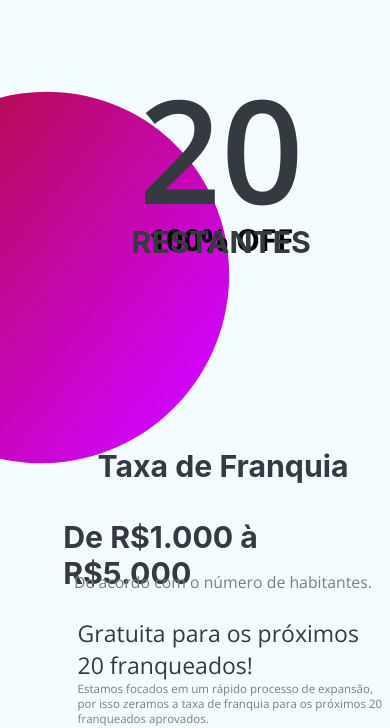
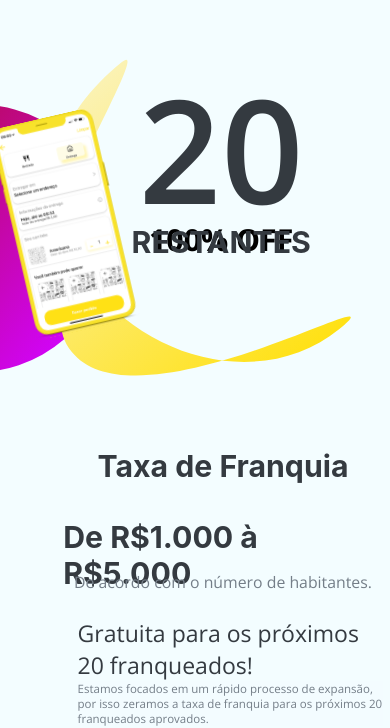
Before and after one commit to LostTechSoftware/fe_franchieses, a Next.js app: page / in a window 390 px wide. Shown: the part 2899-3627 px from the top of the page. Built offline with nearby package versions, Linux system fonts and the light colour scheme.

Commit message:
fix franchiseFee assets

```diff
--- a/components/FranchiseFee/index.js
+++ b/components/FranchiseFee/index.js
@@ -5,7 +5,23 @@ export default function FranchiseFee() {
   return (
     <section>
       <div className={styles.franchiseoff}>
-        <img className={styles.elipse} src="images/ElipseFranchieseFee.svg" alt="ElipseFranchieseFee.svg"/>
+        <div className={styles.cellPhoneBox}>
+          <img
+            className={styles.cellPhone}
+            src="images/cellphonethumb.svg"
+            alt="Cell phone"
+          />
+          <img
+            className={styles.elipse}
+            src="images/ElipseFranchieseFee.svg"
+            alt="ElipseFranchieseFee"
+          />
+          <img
+            className={styles.yellowFade}
+            src="images/yellowFade.svg"
+            alt="Yellow fade"
+          />
+        </div>
         <div className={styles.leftText}>
           <text className={styles.off}>100% OFF</text>
           <text className={styles.franchisenumber}>20</text>
--- a/components/FranchiseFee/styles.module.css
+++ b/components/FranchiseFee/styles.module.css
@@ -96,6 +96,7 @@
   font-size: 1.6rem;
   text-align: left;
   color: #747e88;
+  background-color: #f3fdffbf;
 }
 .scrollButton {
   width: fit-content;
@@ -104,11 +105,35 @@
   max-width: 137px;
 }
 /*IMAGES*/
-.elipse{
-  float: left;
+.cellPhoneBox {
   position: absolute;
-  left: -30.0rem;
-  top: 12.33rem;
+  top: 123px;
+  left: -10em;
+}
+.yellowFade {
+  position: absolute;
+  left: 3em;
+}
+.elipse {
+  position: absolute;
+  left: -19em;
+}
+.cellPhone {
+  position: absolute;
+  top: 9em;
+  left: 10em;
+  height: 30em;
+  transform: rotate(-13deg);
+  z-index: 1;
+}
+
+@media (max-width: 1100px) {
+  .yellowFade {
+    max-height: 58em;
+  }
+  .elipse {
+    max-height: 52em;
+  }
 }
 /*Responsive text*/
 @media (max-width: 720px){
@@ -237,4 +262,20 @@
     height: 1080px;
     background-color: #f3fdff;
   }
+  .cellPhoneBox {
+    min-height: 90%;
+    max-height: 90%;
+    left: -13em;
+  }
+  .cellPhone {
+    top: 12em;
+    height: 32em;
+  }
+  .yellowFade {
+    min-height: 100%;
+  }
+  .elipse {
+    min-height: 100%;
+    left: -25em;
+  }
 }
```
Also changed, not shown: public/images/priceCoverLive.svg (added), public/images/yellowFade.svg (added).
